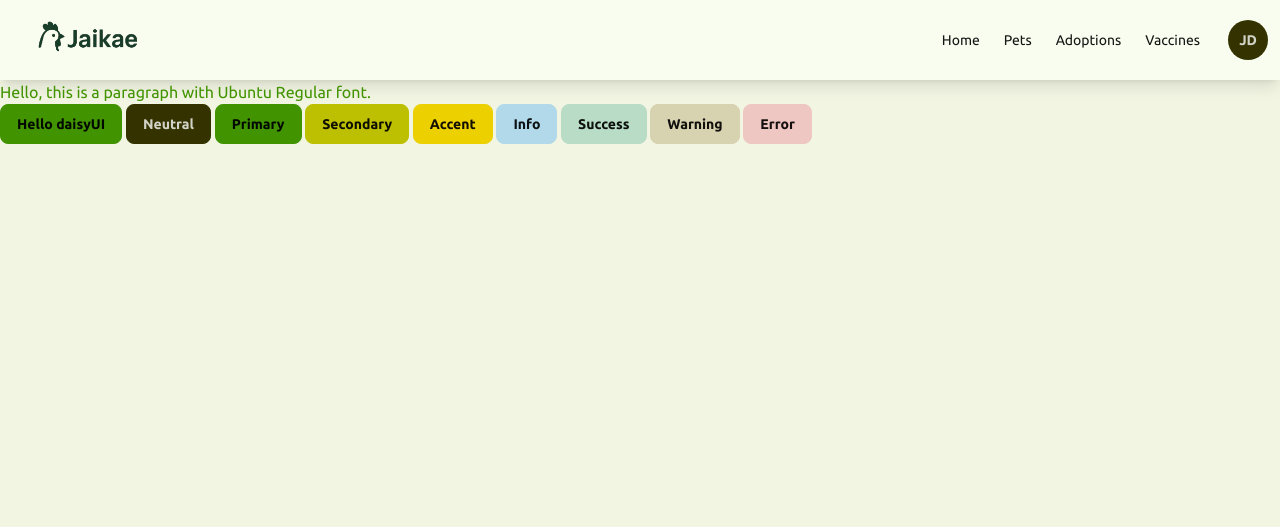
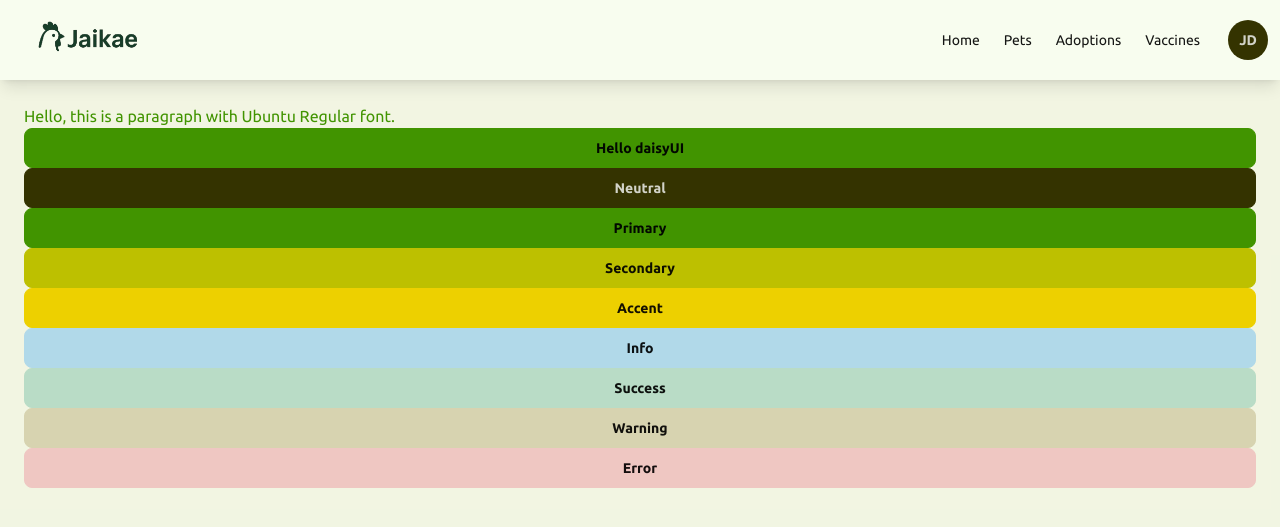
Before and after one commit to ExxiDauS/Jaikae, a Django app: page / in a window 1280 px wide. Shown: the top 527 px of the page. Run offline with Django 5.2, Linux system fonts and the light colour scheme.

Commit message:
feat: add padding and flex flex-col to base.html

```diff
--- a/static/css/output.css
+++ b/static/css/output.css
@@ -912,6 +912,9 @@
   .p-4 {
     padding: calc(var(--spacing) * 4);
   }
+  .p-6 {
+    padding: calc(var(--spacing) * 6);
+  }
   .px-1 {
     padding-inline: calc(var(--spacing) * 1);
   }
--- a/templates/base.html
+++ b/templates/base.html
@@ -22,8 +22,10 @@
       {% include 'nav.html' %}
     {% endblock %}
 
-    {% block content %}
-      <h1 class="text-3xl font-bold underline">Hello, world!</h1>
-    {% endblock %}
+    <main class="flex flex-col p-6">
+      {% block content %}
+
+      {% endblock %}
+    </main>
   </body>
 </html>
```
